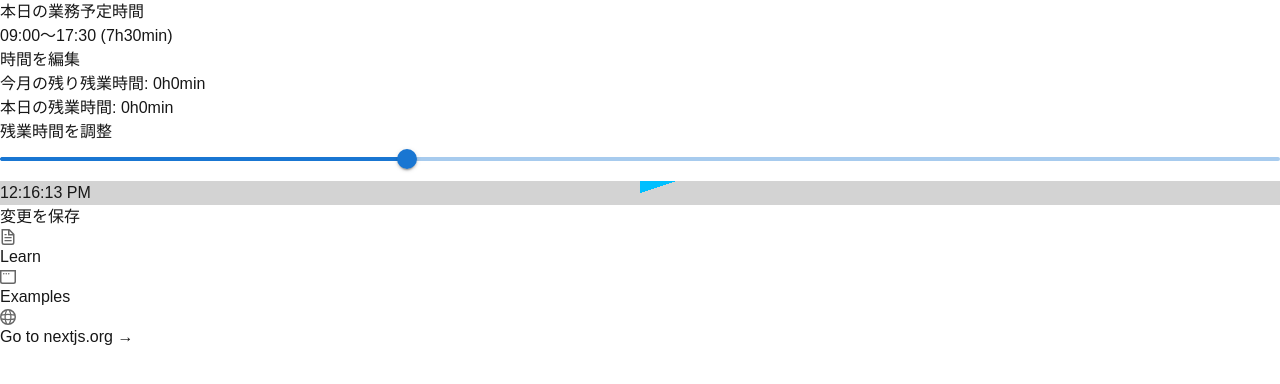
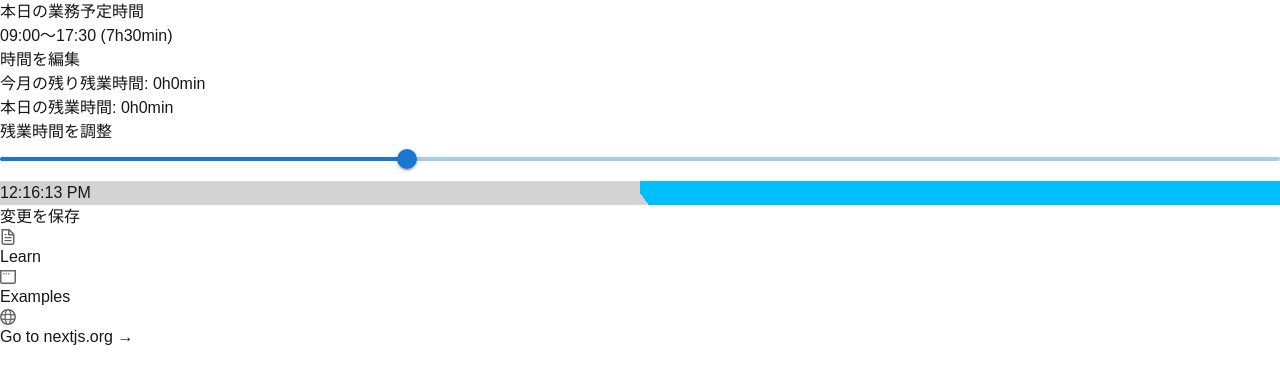
Before and after one commit to KazueHara-1/r-study-JavaScript, a Next.js app in the folder final_ex/: page /working in a window 1280 px wide. Shown: the top 384 px of the page. Built offline with nearby package versions, Linux system fonts and the light colour scheme.

Commit message:
完了したら色が変わるように

```diff
--- a/final_ex/src/app/working/page.tsx
+++ b/final_ex/src/app/working/page.tsx
@@ -50,9 +50,32 @@ export default function Home() {
     },
     [defaultThisMonthsOvertime, defaultWorkTime, start]
   );
+
   const openTimePickerDialog = useCallback(() => {
     setIsTimePickerDialogVisible(true);
   }, []);
+
+  const totalWorkingTimeNow = () => {
+    const now = DateTime.now();
+    // デバッグ用
+    // const now = DateTime.now().set({ hour: 17, minute: 20 });
+    const lunch = DateTime.now().set({ hour: 12, minute: 0, second: 0 });
+    const diffLunch = now.diff(lunch, "minutes");
+    const diffLunchMin = diffLunch.get("minutes");
+    const diff = now.diff(start, "minutes");
+    let diffMin;
+    if (diffLunchMin < 0) {
+      diffMin = diff.get("minutes");
+    } else if (60 < diffLunchMin) {
+      diffMin = diff.get("minutes") - 60;
+    } else {
+      diffMin = diff.get("minutes") - diffLunchMin;
+    }
+    if (diffMin < 0) {
+      return 0;
+    }
+    return diffMin / workTime;
+  };
 
   return (
     <div className="grid grid-rows-[20px_1fr_20px] items-center justify-items-center min-h-screen p-8 pb-20 gap-16 sm:p-20 font-[family-name:var(--font-geist-sans)]">
@@ -94,7 +117,7 @@ export default function Home() {
             step={15}
           />
           <div className="flex justify-center">
-            <Circle percent={20}>
+            <Circle percent={totalWorkingTimeNow()}>
               <Clock />
             </Circle>
           </div>
--- a/final_ex/src/components/circle.tsx
+++ b/final_ex/src/components/circle.tsx
@@ -6,13 +6,26 @@ interface CircleProps {
 }
 
 const Circle = ({ percent, children }: CircleProps) => {
-  const deg = (percent / 100) * 360;
+  const deg = percent * 360;
+  if (percent < 1) {
+    return (
+      <div
+        id="dynamic-circle"
+        className="relative w-[200px] h-[200px] rounded-[50%] before:absolute before:w-[140px] before:h-[140px] before:bg-white before:rounded-[50%] before:left-[30px] before:top-[30px] flex justify-center items-center"
+        style={{
+          backgroundImage: `conic-gradient(#00BFFF 0deg ${deg}deg, lightgray ${deg}deg 360deg)`,
+        }}
+      >
+        <span className="z-10">{children}</span>
+      </div>
+    );
+  }
   return (
     <div
       id="dynamic-circle"
       className="relative w-[200px] h-[200px] rounded-[50%] before:absolute before:w-[140px] before:h-[140px] before:bg-white before:rounded-[50%] before:left-[30px] before:top-[30px] flex justify-center items-center"
       style={{
-        backgroundImage: `conic-gradient(#00BFFF 0deg ${deg}deg, lightgray ${deg}deg 360deg)`,
+        backgroundImage: `conic-gradient(#28a745 0deg 360deg)`,
       }}
     >
       <span className="z-10">{children}</span>
```
